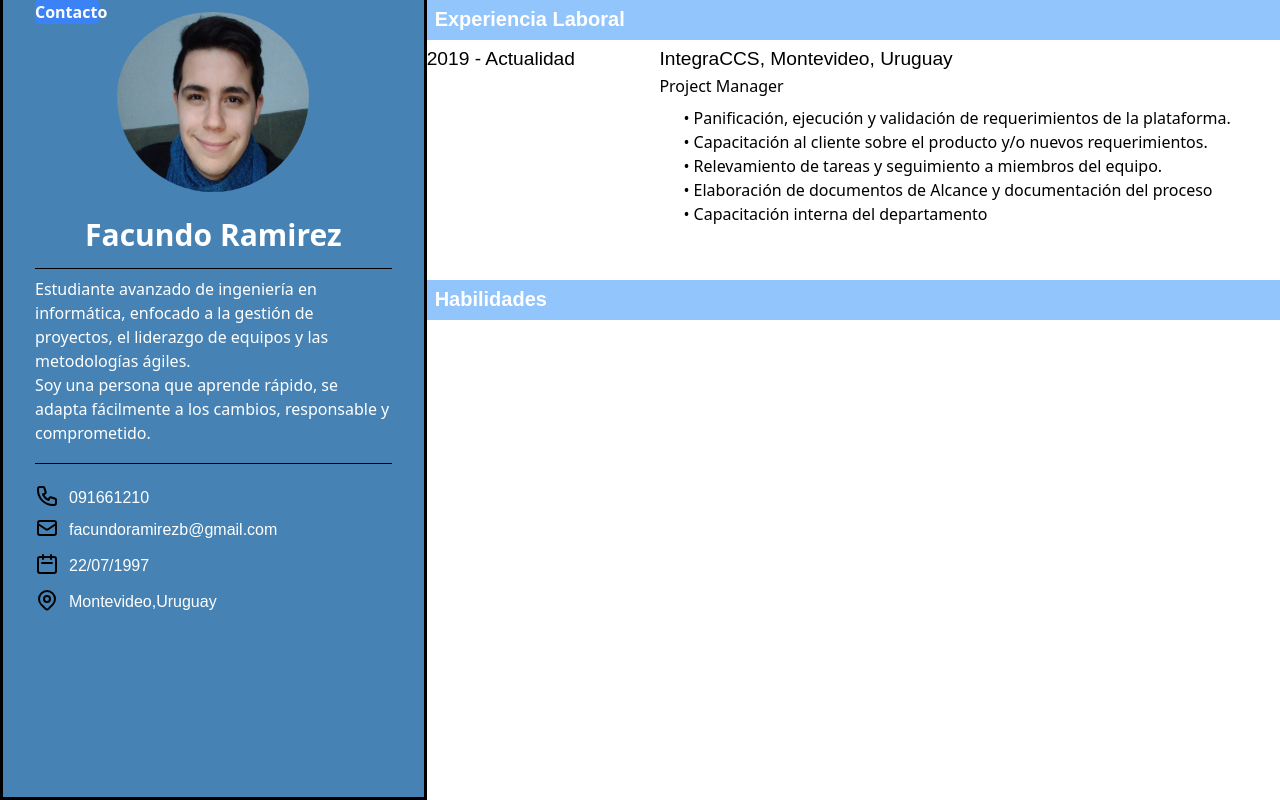
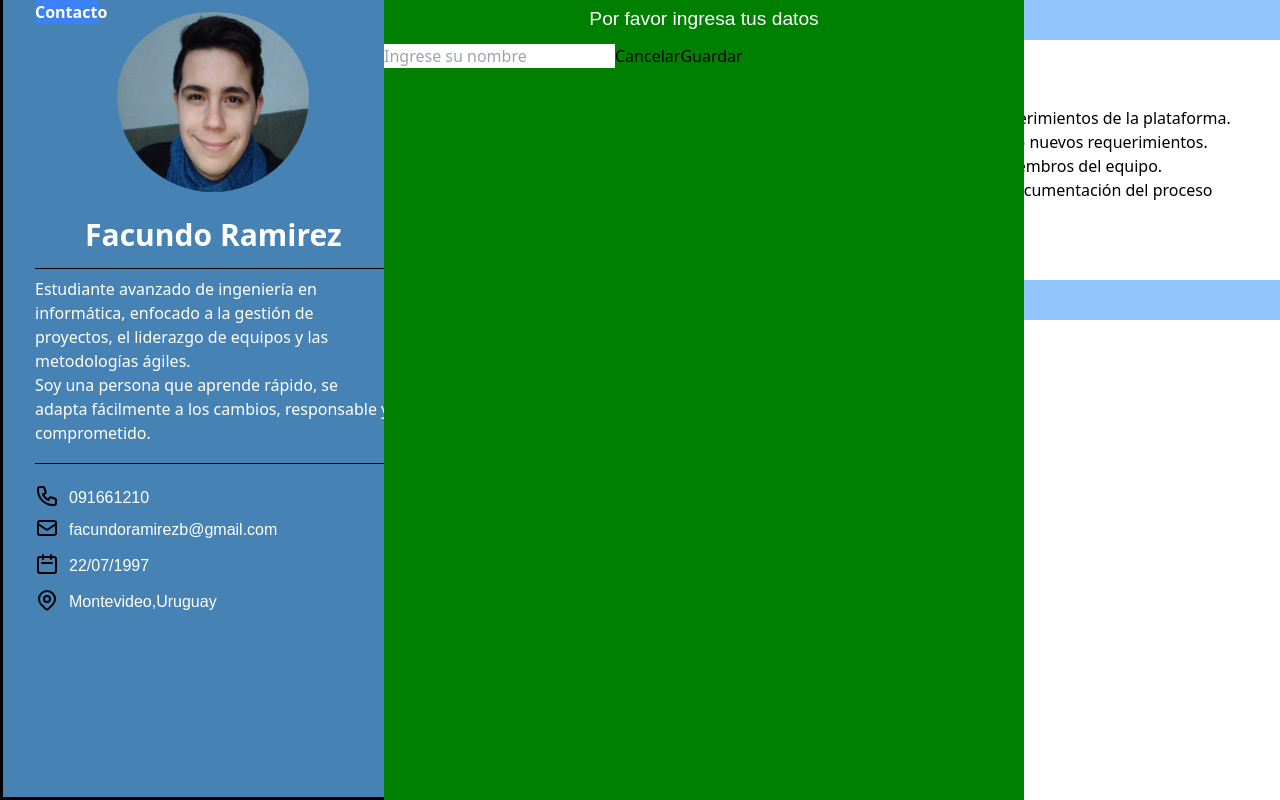
Before and after one commit to ucudal/PW_2021_Website-facundorb, a website: page docs/index.html in a window 1280 px wide. Both pictures are taken after a click on the button "Contacto". Drawn offline with Linux system fonts and the light colour scheme.

Commit message:
Agrego función guardar datos

```diff
--- a/docs/script.js
+++ b/docs/script.js
@@ -6,33 +6,52 @@ var Modal = function(otrasOpciones) {
       backdrop: true
     }
 
+    this.guardarDatos = () => {
+      this.close();
+    }
+
     if(arguments[0] && typeof arguments[0] == "object") {
       this.opciones.contenido = arguments[0].contenido || this.opciones.contenido;
       this.opciones.backdrop = arguments[0].backdrop === undefined ? true : arguments[0].backdrop;
     }
 
+
+
+
     this.open = () => {
       if (this.modal) {
-       // return;
+        return;
       }
 
       this.modal = document.createElement('div');
       this.modal.className = 'modal';
+      this.modal.style.cssText = 'position:absolute;width:50%;height:100%;opacity:1;left:30%;background:green';
 
-      const modalText = document.createElement('p');
-      modalText.textContent = this.opciones.contenido;
+
+
+      const modalText = document.createElement('h2');
+      modalText.textContent = 'Por favor ingresa tus datos';
+      modalText.style.cssText = 'text-align: center;'
+
+      const modaltxtNombre = document.createElement('input');
+      modaltxtNombre.className = 'txtNombre';
+      modaltxtNombre.placeholder = 'Ingrese su nombre';
+      modaltxtNombre.style.cssText = 'align-content: center;'
+      modaltxtNombre.style.cssText = 'placeholder:Ingresa tu nombre;'
 
       const modalCancelAction = document.createElement('button');
+      modalCancelAction.style.cssText = 'bg-red-500 font-bold;';
       modalCancelAction.textContent = 'Cancelar';
       modalCancelAction.className = 'btn btn--alt';
       modalCancelAction.addEventListener('click', this.close);
 
       const modalConfirmAction = document.createElement('button');
-      modalConfirmAction.textContent = 'Confirmar';
+      modalConfirmAction.textContent = 'Guardar';
       modalConfirmAction.className = 'btn';
-      modalConfirmAction.addEventListener('click', this.close);
+      modalConfirmAction.addEventListener('click', this.guardarDatos);
 
       this.modal.append(modalText);
+      this.modal.append(modaltxtNombre);
       this.modal.append(modalCancelAction);
       this.modal.append(modalConfirmAction);
 
@@ -52,14 +71,14 @@ var Modal = function(otrasOpciones) {
     this.close = () => {
       this.modal.remove();
       this.modal = null;
-
       this.backdrop.remove();
       this.backdrop = null;
     }
+
 
     return this;
   }
 
   const button = document.querySelector('button');
-  const unModal = Modal({contenido: "SI?", backdrop: false});
+  const unModal = Modal({backdrop: true});
   button.addEventListener('click', unModal.open);
```
Also changed, not shown: docs/style.css.
